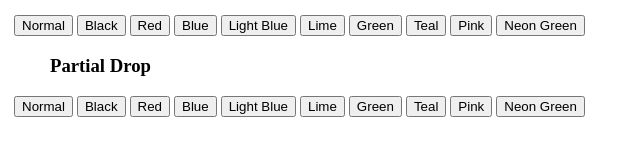
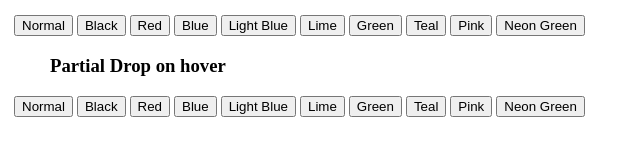
Before and after one commit to tgpholly/cssStuff, a plain HTML site: page testPage/index.html in a window 1280 px wide. Shown: the part 261-416 px from the top of the page, 0-640 px from the left. Drawn offline with Linux system fonts and the light colour scheme.

Commit message:
Describe better

```diff
--- a/testPage/index.html
+++ b/testPage/index.html
@@ -55,7 +55,7 @@
                     <button class="Button3D Button3D-Pink">Pink</button>
                     <button class="Button3D Button3D-NeonGreen">Neon Green</button>
 
-                    <h3 style="position:relative;left:36px;">Partial Drop</h3>
+                    <h3 style="position:relative;left:36px;">Partial Drop on hover</h3>
                     <button class="Button3D-PartialDrop">Normal</button>
                     <button class="Button3D-PartialDrop Button3D-PartialDrop-Black">Black</button>
                     <button class="Button3D-PartialDrop Button3D-PartialDrop-Red">Red</button>
```
